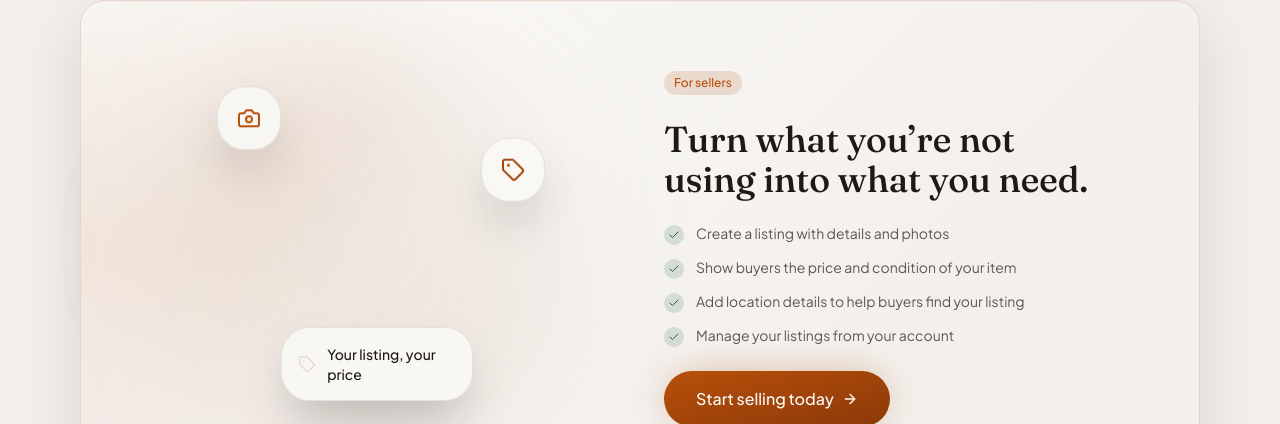
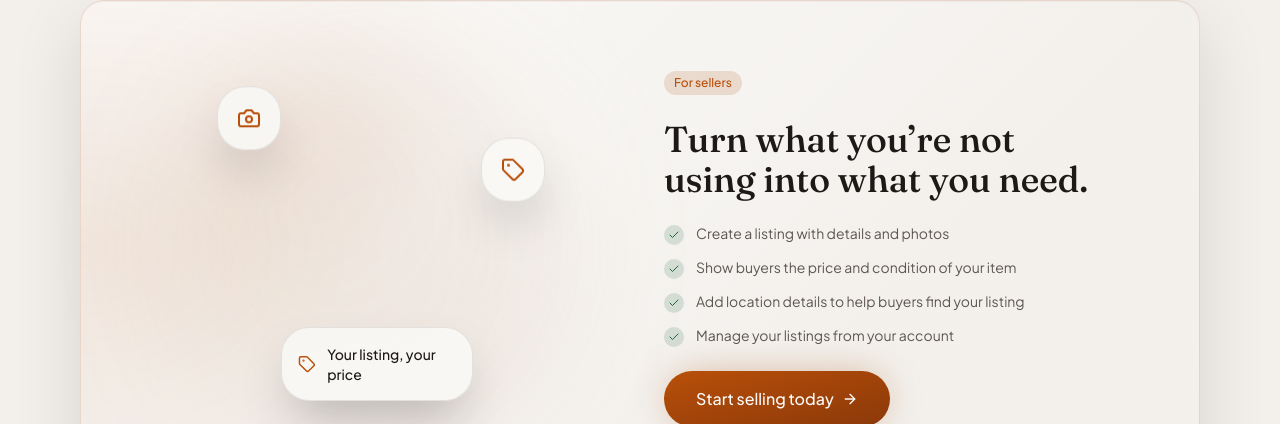
Before and after one commit to Manu-del-source/Malihub--kenya, a Next.js app: page / in a window 1280 px wide. Shown: the part 1636-2060 px from the top of the page. Built offline with nearby package versions, Linux system fonts and the light colour scheme; no server answers; the database is empty.

Commit message:
refine: align seller illustration accents with MaliHub palette

```diff
--- a/src/components/landing/seller-cta-section.tsx
+++ b/src/components/landing/seller-cta-section.tsx
@@ -36,11 +36,11 @@ function SellerIllustration() {
         transition={{ duration: 6, repeat: Infinity, ease: "easeInOut", delay: 0.4 }}
         className="glass absolute right-2 top-20 flex h-16 w-16 items-center justify-center rounded-xl sm:right-6"
       >
-        <Tag className="h-6 w-6 text-cyan" />
+        <Tag className="h-6 w-6 text-primary-400" />
       </motion.div>
 
       <div className="glass absolute bottom-10 left-1/2 flex -translate-x-1/2 items-center gap-3 rounded-xl p-4">
-        <Tag className="h-5 w-5 text-secondary" />
+        <Tag className="h-5 w-5 text-primary-400" />
         <span className="text-sm font-medium">Your listing, your price</span>
       </div>
     </div>
```
